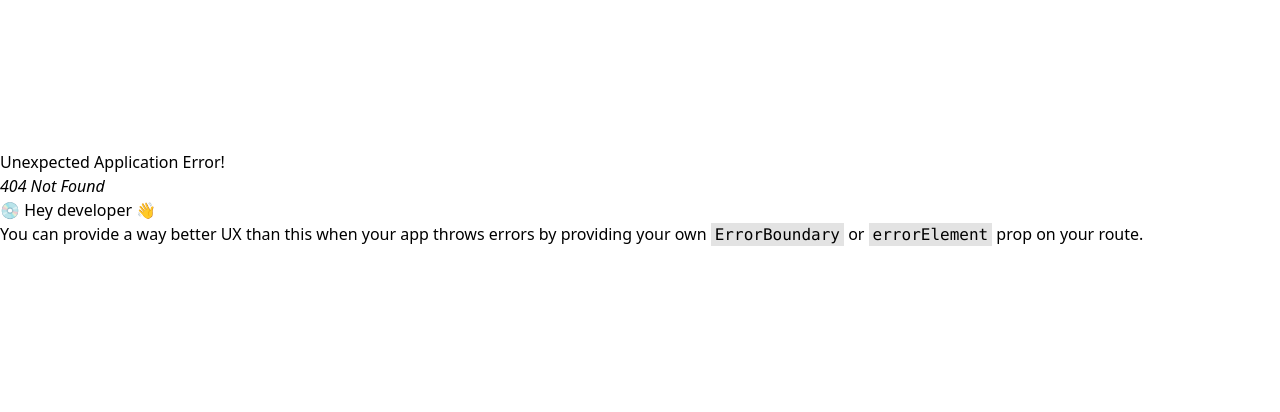
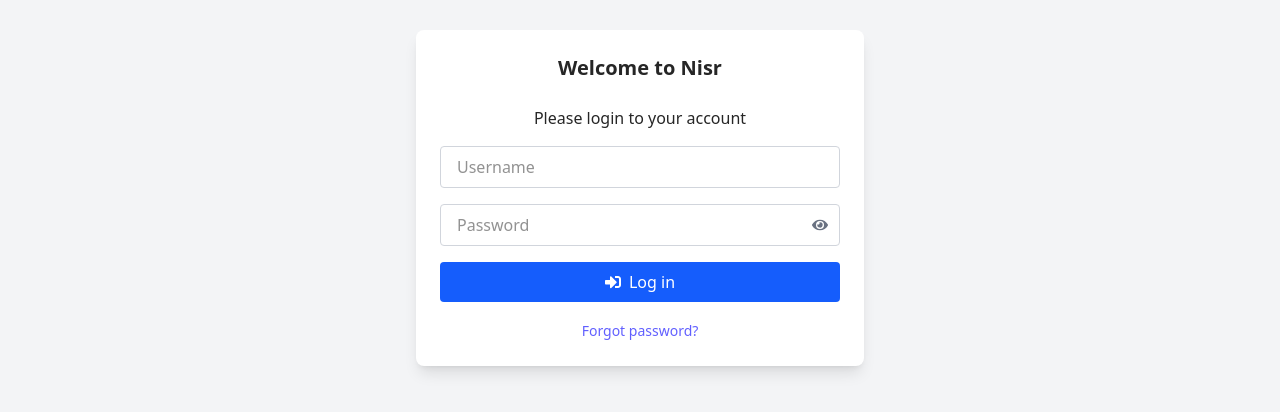
Before and after one commit to Nathyhac/LMS, a React (Vite) app: page /login in a window 1280 px wide. Before the commit this address had no page. Shown: the part 202-614 px from the top of the page. Built offline with nearby package versions, Linux system fonts and the light colour scheme.

Commit message:
some update and login page

```diff
--- a/src/App.jsx
+++ b/src/App.jsx
@@ -9,10 +9,14 @@ import ExpiredLisenses from './pages/ExpiredLisenses.jsx'
 import Licences from './pages/Licences.jsx'
 import PendingLisence from './pages/PendingLisence.jsx'
 import Product from './pages/Product.jsx'
+import Pagenotfound from './pages/Pagenotfound.jsx'
+import Login from './pages/Login.jsx'
 
 function App() {
   const router = createBrowserRouter(
     createRoutesFromElements(
+      <>
+      <Route path='/login' element={<Login/>}/>
       <Route path='/' element={<RootLayout/>}>
         <Route path='dashboard' element={<Dashboard/>}/>
         <Route path='activelicense'element={<ActiveLicenses/>}/>
@@ -22,6 +26,8 @@ function App() {
         <Route path='pendinglicense' element={<PendingLisence/>}/>
         <Route path='Product' element={<Product/>}/>
       </Route>
+        <Route path='*' element={<Pagenotfound/>}/>
+      </>
     )
   )
 
--- a/src/components/MySidebar.jsx
+++ b/src/components/MySidebar.jsx
@@ -1,7 +1,7 @@
 // App.js or Sidebar.js
 import React from 'react';
 import { Sidebar, Menu, MenuItem, SubMenu } from 'react-pro-sidebar';
-import { FaAddressBook, FaBuilding, FaChartBar, FaHourglassEnd, FaHeart, FaFileContract, FaCheckCircle, FaHourglassHalf, FaLaptop } from 'react-icons/fa';
+import {FaSignOutAlt, FaAddressBook, FaBuilding, FaChartBar, FaHourglassEnd, FaHeart, FaFileContract, FaCheckCircle, FaHourglassHalf, FaLaptop } from 'react-icons/fa';
 import { MdDashboard, MdCheckCircle } from 'react-icons/md';
 import { Link, NavLink } from 'react-router-dom';
 import SidebarLink from './SidebarLink';
@@ -32,6 +32,13 @@ const MySidebar = () => {
               expired
             </MenuItem>
           </SubMenu>
+          <MenuItem
+             icon={<FaSignOutAlt />} // <-- Use a sign out icon from react-icons/fa
+             component={<SidebarLink to="login" />} // <-- Adjust the path or use a click handler
+          >
+            Sign Out
+          </MenuItem>
+
         </Menu>
       </Sidebar>;
       <main style={{ padding: 40, flex: 1 }}>
--- a/src/index.css
+++ b/src/index.css
@@ -1,4 +1,10 @@
 @import "tailwindcss";
+html,
+body,
+#root {
+  height: 100%;
+}
+/*
 a {
   font-weight: 500;
   color: #646cff;
@@ -15,4 +21,4 @@ body {
   place-items: center;
   min-width: 320px;
   min-height: 100vh;
-}
+} */
--- a/src/main.jsx
+++ b/src/main.jsx
@@ -4,8 +4,6 @@ import './index.css'
 import App from './App.jsx'
 import '@fontsource/inter';
 
-
-
 createRoot(document.getElementById('root')).render(
   <StrictMode>
       <App />
--- /dev/null
+++ b/src/pages/Login.jsx
@@ -0,0 +1,64 @@
+import React from "react";
+import { FaSignInAlt,FaEyeSlash,FaEye } from "react-icons/fa";
+import { useState } from 'react';
+import { useNavigate } from "react-router-dom";
+
+export default function Login() {
+     const [showPassword, setShowPassword] = useState(false);
+     const navigate =useNavigate()
+  return (
+    <section className="h-full w-screen bg-gray-100  flex items-center justify-center">
+      <div className="w-full max-w-md p-6 rounded-lg bg-white shadow-lg text-neutral-800 dark:text-neutral-1000">
+        <div className="text-center mb-6">
+          <h4 className="text-xl font-semibold">Welcome to Nisr</h4>
+        </div>
+
+        <form>
+          <p className="mb-4 text-center">Please login to your account</p>
+
+
+          <input
+            type="text"
+            placeholder="Username"
+            className="mb-4 w-full px-4 py-2 rounded border border-gray-300 focus:outline-none focus:ring-2 focus:ring-indigo-500"
+          />
+
+          {/* Password input */}
+          <div className="relative mb-4 w-full">
+      <input
+        type={showPassword ? 'text' : 'password'}
+        placeholder="Password"
+        className="w-full px-4 py-2 rounded border border-gray-300 focus:outline-none focus:ring-2 focus:ring-indigo-500 pr-10"
+      />
+        <div
+        className="absolute inset-y-0 right-3 flex items-center cursor-pointer text-gray-500"
+        onClick={() => setShowPassword(!showPassword)}
+         >
+           {showPassword ? <FaEyeSlash /> : <FaEye />}
+         </div>
+         </div>
+
+
+          <button
+            type="submit"
+            className="w-full flex items-center justify-center gap-2 bg-blue-600 text-white px-4 py-2 rounded hover:bg-blue-700 transition duration-150"
+            onClick={(e)=>{
+                e.preventDefault()
+                navigate('/dashboard')
+            }}
+          >
+            <FaSignInAlt />
+            <span>Log in</span>
+          </button>
+
+
+          <div className="mt-4 text-center">
+            <a href="#" className="text-sm text-indigo-500 hover:underline">
+              Forgot password?
+            </a>
+          </div>
+        </form>
+      </div>
+    </section>
+  );
+}
--- /dev/null
+++ b/src/pages/Pagenotfound.jsx
@@ -0,0 +1,28 @@
+export default function Pagenotfound() {
+  return (
+    <>
+      <div className="min-h-screen flex">
+        <main className="flex h-screen w-screen items-center justify-center bg-white px-6 py-24 sm:py-32 lg:px-8">
+
+        <div className="text-center">
+          <p className="text-base font-semibold text-red-600">404</p>
+          <h1 className="mt-4 text-5xl font-semibold tracking-tight text-balance text-gray-900 sm:text-7xl">
+            Page not found!!
+          </h1>
+          <p className="mt-6 text-lg font-medium text-pretty text-gray-500 sm:text-xl/8">
+            Sorry, we couldn’t find the page you’re looking for.
+          </p>
+          <div className="mt-10 flex items-center justify-center gap-x-6 ">
+            <a
+              href="dashboard"
+              className="rounded-md bg-blue-500 px-3.5 py-2.5 text-lg font-semibold text-white  hover:bg-blue-600 focus-visible:outline-2 focus-visible:outline-offset-2 "
+            >
+              Go back home
+            </a>
+          </div>
+        </div>
+      </main>
+      </div>
+    </>
+  )
+}
```
